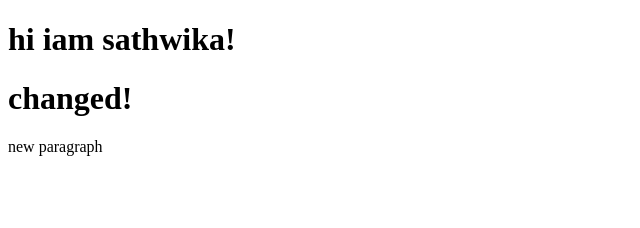
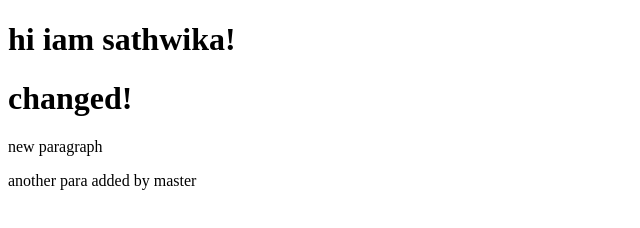
Before and after one commit to SathwikaK/myfirstrepo, a plain HTML site: page index.html in a window 1280 px wide. Shown: the whole page, without its empty margins (0-640 px from the left). Drawn offline with Linux system fonts and the light colour scheme.

Commit message:
changes made by master

```diff
--- a/index.html
+++ b/index.html
@@ -10,5 +10,6 @@
     <h1>hi iam sathwika!</h1>
     <h1>changed!</h1>
     <p>new paragraph</p>
+    <p>another para added by master</p?
 </body>
 </html>
```
